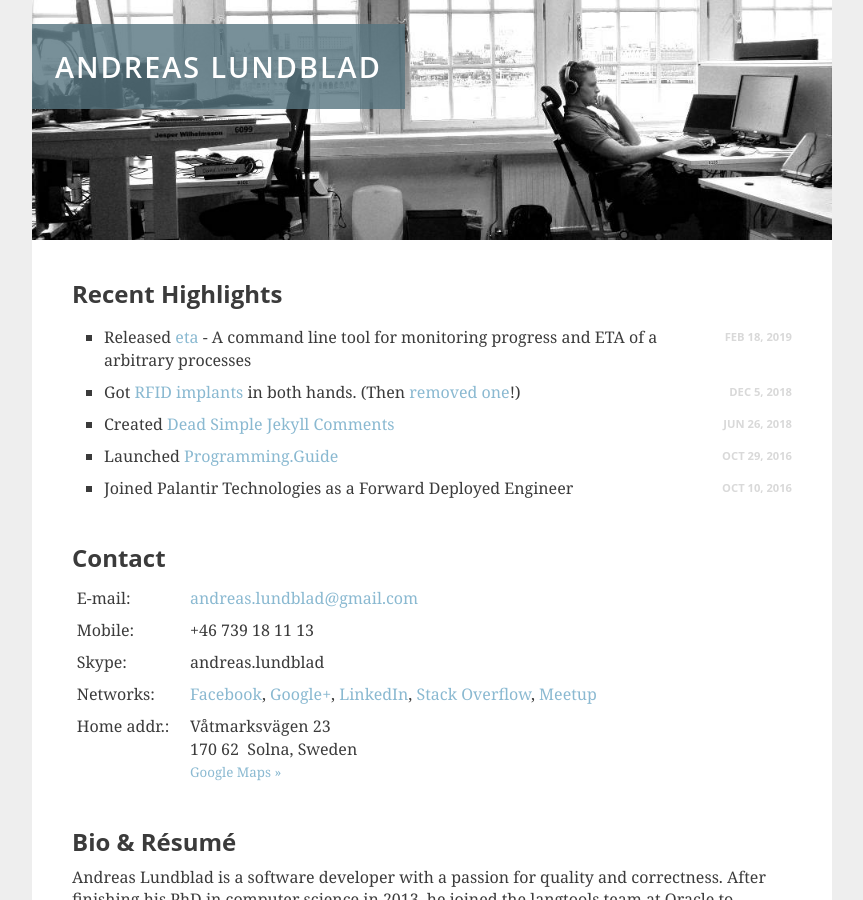
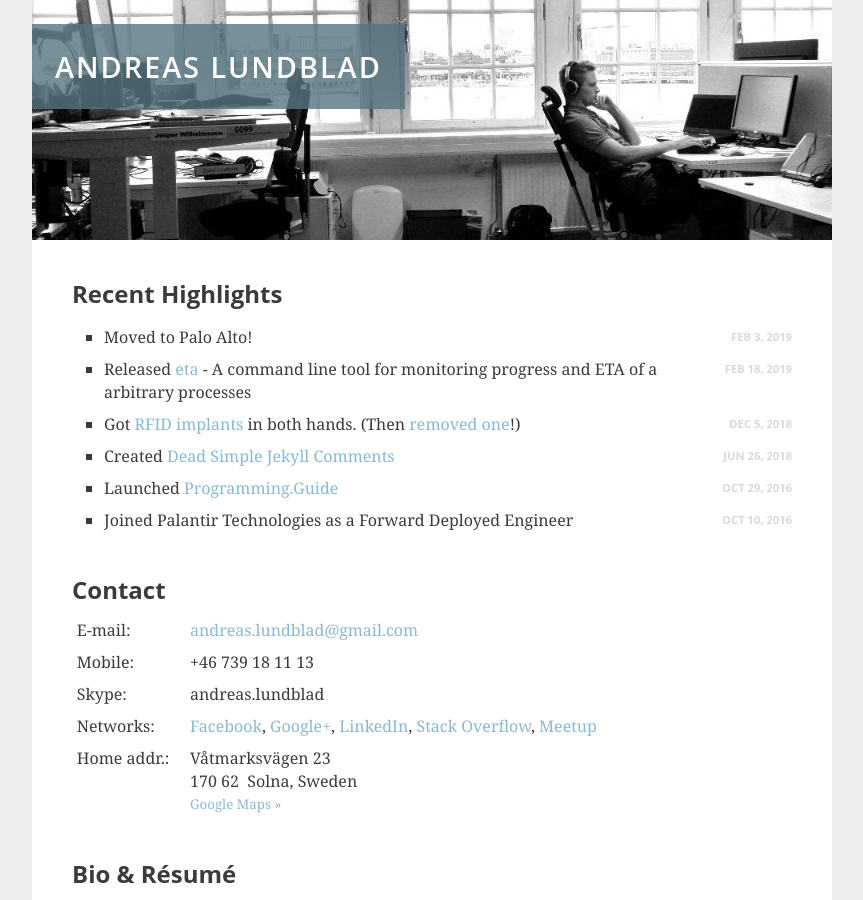
Before and after one commit to aioobe/aioobe.github.io, a Jekyll site: the page built from index.html, in a window 1280 px wide and 900 px high. Shown: the whole window, without its empty margins (208-1071 px from the left). Built offline with Jekyll 4.4.1, drawn with Linux system fonts in a browser that asks for light colours.

Commit message:
Added 'Moved to Palo Alto in What's up.

```diff
--- a/index.html
+++ b/index.html
@@ -1,6 +1,8 @@
 ---
 layout: default
 whatsup:
+  - title: "Moved to Palo Alto!"
+    date: "Feb 3, 2019"
   - title: "Released <a href='https://github.com/aioobe/eta'>eta</a> - A command line tool for monitoring progress and ETA of a arbitrary processes"
     date: "Feb 18, 2019"
   - title: "Got <a href='/2018/12/05/Getting-RFID-implants-in-both-hands.html'>RFID implants</a> in both hands. (Then <a href='/2019/01/17/Removing-my-NFC-implant.html'>removed one</a>!)"
```
